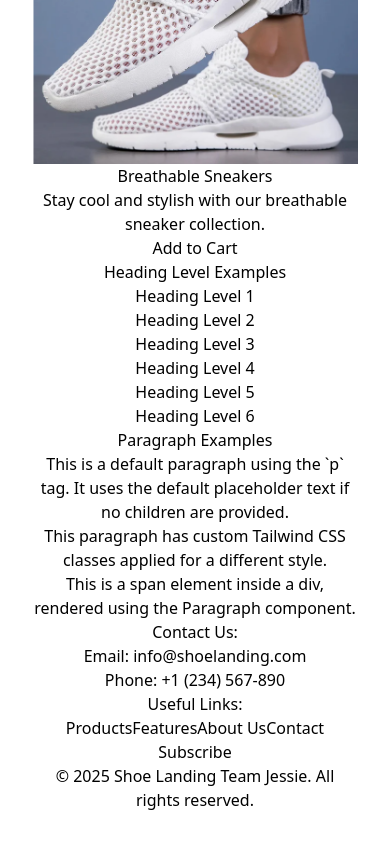
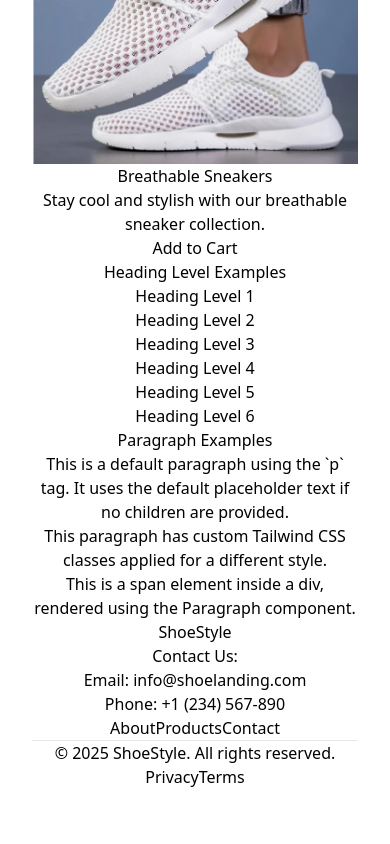
Before and after one commit to aliveandcare/Shoe-landing-teamJessie, a React (Vite) app: page / in a window 390 px wide. Shown: the part 1109-1953 px from the top of the page. After the commit the page ends 1930 px from the top, so only its background shows below. Built offline with nearby package versions, Linux system fonts and the light colour scheme.

Commit message:
Refactor core layout and reusable components: - Streamlined App.tsx structure for improved section flow - Enhanced Card.tsx with more flexible props and styling - Updated Footer.tsx and Hero.tsx for better visual alignment and responsiveness

```diff
--- a/src/components/Home.tsx
+++ b/src/components/Home.tsx
@@ -10,13 +10,16 @@ const Home = () => {
   return (
     <>
       <main className="p-8 max-w-4xl mx-auto">
+        {/* Hero Section Anchor */}
+        <div id="hero"></div>
         <Heading level={1} className="text-blue-600">
           Component Showcase
         </Heading>
         <Paragraph className="text-gray-500 mt-2 mb-8">
           This page demonstrates the reusable Heading and Paragraph components.
         </Paragraph>
-        {/* Card Showcase Section */}
+        {/* Product Cards Section Anchor */}
+        <div id="product-cards"></div>
         <Heading level={2} className="mt-8 mb-4">Product & Feature Cards</Heading>
         <div className="grid grid-cols-1 sm:grid-cols-2 md:grid-cols-3 gap-6 mb-12">
           <Card
@@ -35,6 +38,8 @@ const Home = () => {
             description="Stay cool and stylish with our breathable sneaker collection."
           />
         </div>
+  {/* Contact Info Section Anchor (empty for scroll target) */}
+  <div id="contact-info"></div>
         {/* ...existing code... */}
         <Heading level={2}>Heading Level Examples</Heading>
         <Heading level={1}>Heading Level 1</Heading>
--- a/src/sections/Footer.tsx
+++ b/src/sections/Footer.tsx
@@ -1,31 +1,31 @@
 import Paragraph from '../components/reusable/Paragraph';
-import Button from '../components/reusable/Button';
 
 const Footer = () => (
   <footer className="bg-gray-100 py-8 mt-12">
-    <div className="max-w-6xl mx-auto px-4 flex flex-col md:flex-row justify-between items-center gap-8">
-      <div className="flex-1 text-center md:text-left">
-        <Paragraph>
+    <div className="max-w-7xl mx-auto px-6">
+      <div className="flex flex-col md:flex-row justify-between items-center mb-4">
+        <div className="flex flex-col items-start text-left">
+          <div className="font-bold text-xl text-gray-800 mb-2">ShoeStyle</div>
+          <Paragraph className="text-sm text-gray-600 text-left">
             <span className="font-semibold">Contact Us:</span><br />
             Email: <a href="mailto:info@shoelanding.com" className="underline text-blue-600">info@shoelanding.com</a><br />
             Phone: <a href="tel:+1234567890" className="underline text-blue-600">+1 (234) 567-890</a>
           </Paragraph>
         </div>
-      <div className="flex-1 flex flex-col items-center md:items-end">
-        <Paragraph>
-          <span className="font-semibold">Useful Links:</span>
-        </Paragraph>
-        <nav className="flex flex-wrap gap-4 mt-2">
-          <a href="/products" className="text-gray-700 hover:text-teal-600 font-medium">Products</a>
-          <a href="/features" className="text-gray-700 hover:text-teal-600 font-medium">Features</a>
-          <a href="/about" className="text-gray-700 hover:text-teal-600 font-medium">About Us</a>
-          <a href="/contact" className="text-gray-700 hover:text-teal-600 font-medium">Contact</a>
+        <nav className="flex gap-8 text-gray-700 font-medium mt-4 md:mt-0">
+          <a href="#hero" className="hover:text-teal-600">About</a>
+          <a href="#product-cards" className="hover:text-teal-600">Products</a>
+          <a href="#contact-info" className="hover:text-teal-600">Contact</a>
         </nav>
-        <Button text="Subscribe" onClick={() => alert('Subscribed!')} className="mt-4" />
+      </div>
+      <hr className="border-gray-200 mb-4" />
+      <div className="flex flex-col md:flex-row justify-between items-center text-sm text-gray-500">
+        <div className="mb-2 md:mb-0">&copy; {new Date().getFullYear()} ShoeStyle. All rights reserved.</div>
+        <div className="flex gap-6">
+          <a href="/privacy" className="hover:text-teal-600">Privacy</a>
+          <a href="/terms" className="hover:text-teal-600">Terms</a>
         </div>
       </div>
-    <div className="mt-8 text-center text-sm text-gray-500">
-      &copy; {new Date().getFullYear()} Shoe Landing Team Jessie. All rights reserved.
     </div>
   </footer>
 );
```
Lines whose indentation alone changed are shown as unchanged.
